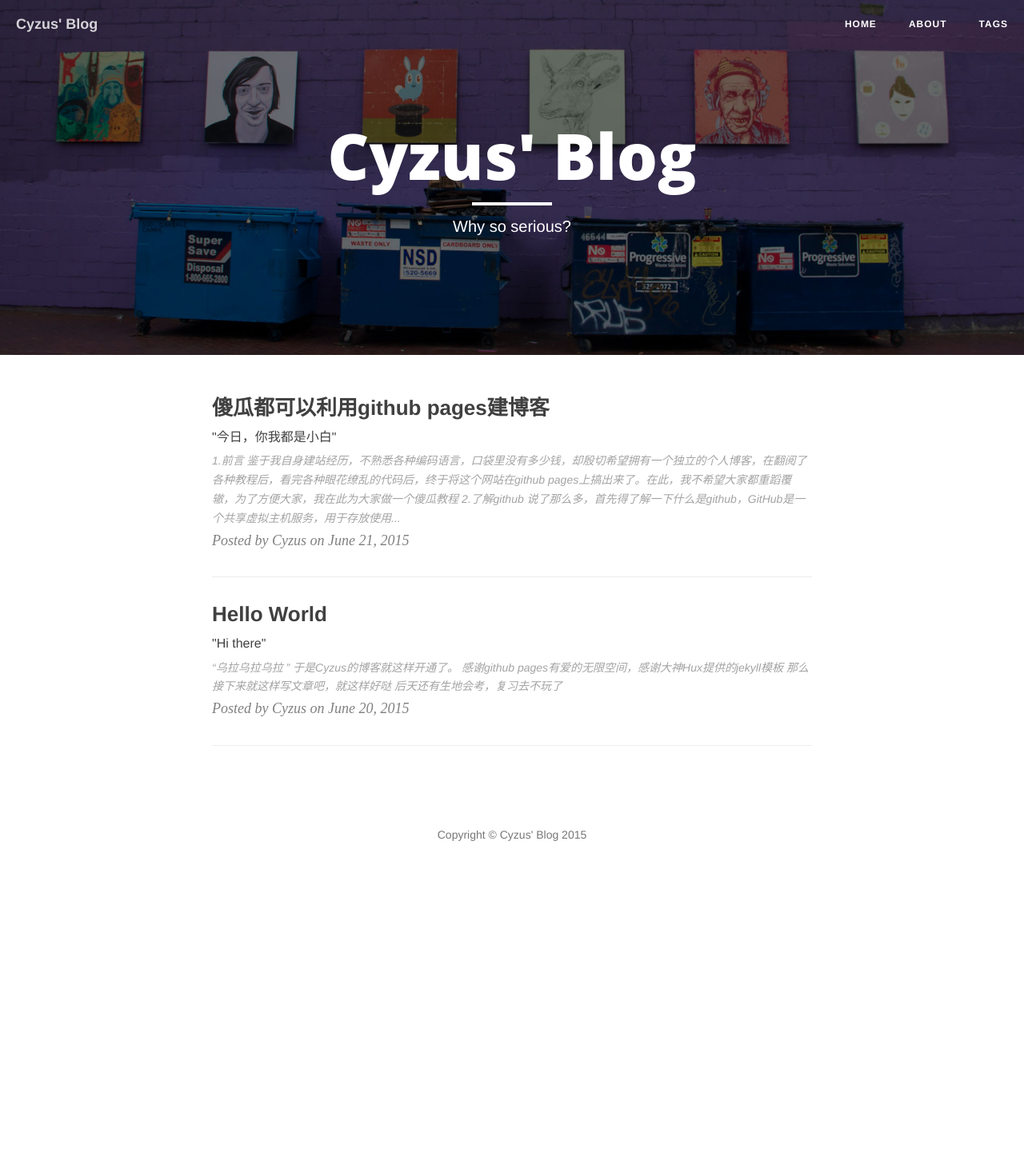
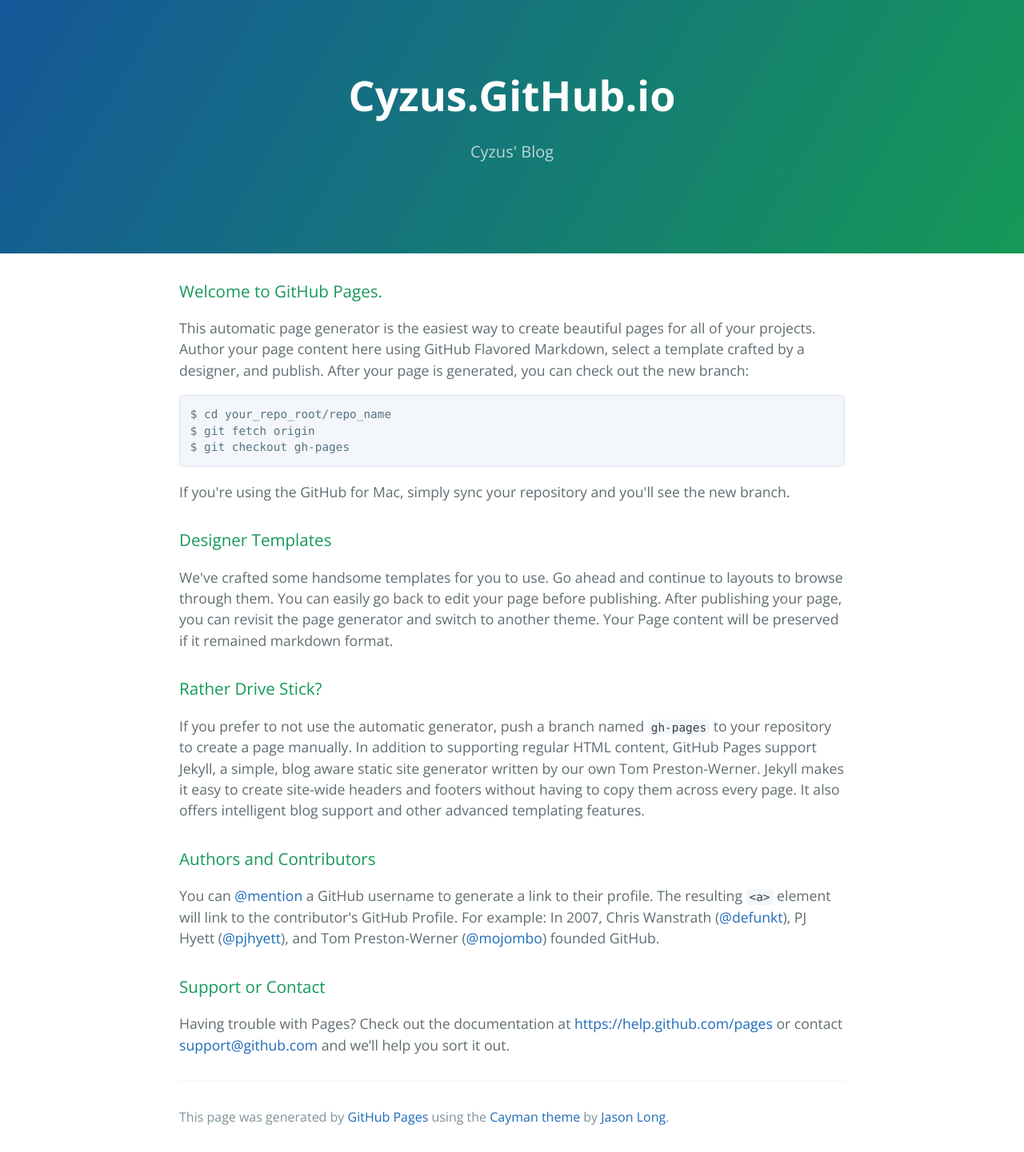
Before and after one commit to heyl1989/cyzus.github.io, a Jekyll site: the page index.html, which Jekyll copies as it is, in a window 1280 px wide. Shown: the whole page at 80% size. Built offline with Jekyll 4.4.1, drawn with Linux system fonts in a browser that asks for light colours; nearby versions of some CDN libraries; the list of posts is cut into pages by our own code; before the commit the page ends 1149 px from its top, so only the background shows below that.

Commit message:
Replace master branch with page content via GitHub

```diff
--- a/index.html
+++ b/index.html
@@ -1,40 +1,60 @@
----
-layout: page
-description: "Why so serious?"
----
+<!DOCTYPE html>
+<html lang="en-us">
+  <head>
+    <meta charset="UTF-8">
+    <title>Cyzus.GitHub.io by cyzus</title>
+    <meta name="viewport" content="width=device-width, initial-scale=1">
+    <link rel="stylesheet" type="text/css" href="stylesheets/normalize.css" media="screen">
+    <link href='http://fonts.googleapis.com/css?family=Open+Sans:400,700' rel='stylesheet' type='text/css'>
+    <link rel="stylesheet" type="text/css" href="stylesheets/stylesheet.css" media="screen">
+    <link rel="stylesheet" type="text/css" href="stylesheets/github-light.css" media="screen">
+  </head>
+  <body>
+    <section class="page-header">
+      <h1 class="project-name">Cyzus.GitHub.io</h1>
+      <h2 class="project-tagline">Cyzus&#39; Blog</h2>
+    </section>
 
-{% for post in paginator.posts %}
-<div class="post-preview">
-    <a href="{{ post.url | prepend: site.baseurl }}">
-        <h2 class="post-title">            {{ post.title }}
-        </h2>
-        {% if post.subtitle %}
-        <h3 class="post-subtitle">
-            {{ post.subtitle }}
-        </h3>
-        {% endif %}
-        <div class="post-content-preview">
-            {{ post.content | strip_html | truncate:200 }}
-        </div>
-    </a>
-    <p class="post-meta">Posted by {% if post.author %}{{ post.author }}{% else %}{{ site.title }}{% endif %} on {{ post.date | date: "%B %-d, %Y" }}</p>
+    <section class="main-content">
+      <h3>
+<a id="welcome-to-github-pages" class="anchor" href="#welcome-to-github-pages" aria-hidden="true"><span class="octicon octicon-link"></span></a>Welcome to GitHub Pages.</h3>
 
-</div>
-<hr>
-{% endfor %}
+<p>This automatic page generator is the easiest way to create beautiful pages for all of your projects. Author your page content here using GitHub Flavored Markdown, select a template crafted by a designer, and publish. After your page is generated, you can check out the new branch:</p>
 
-<!-- Pager -->
-{% if paginator.total_pages > 1 %}
-<ul class="pager">
-    {% if paginator.previous_page %}
-    <li class="previous">
-        <a href="{{ paginator.previous_page_path | prepend: site.baseurl | replace: '//', '/' }}">&larr; Newer Posts</a>
-    </li>
-    {% endif %}
-    {% if paginator.next_page %}
-    <li class="next">
-        <a href="{{ paginator.next_page_path | prepend: site.baseurl | replace: '//', '/' }}">Older Posts &rarr;</a>
-    </li>
-    {% endif %}
-</ul>
-{% endif %}
+<pre><code>$ cd your_repo_root/repo_name
+$ git fetch origin
+$ git checkout gh-pages
+</code></pre>
+
+<p>If you're using the GitHub for Mac, simply sync your repository and you'll see the new branch.</p>
+
+<h3>
+<a id="designer-templates" class="anchor" href="#designer-templates" aria-hidden="true"><span class="octicon octicon-link"></span></a>Designer Templates</h3>
+
+<p>We've crafted some handsome templates for you to use. Go ahead and continue to layouts to browse through them. You can easily go back to edit your page before publishing. After publishing your page, you can revisit the page generator and switch to another theme. Your Page content will be preserved if it remained markdown format.</p>
+
+<h3>
+<a id="rather-drive-stick" class="anchor" href="#rather-drive-stick" aria-hidden="true"><span class="octicon octicon-link"></span></a>Rather Drive Stick?</h3>
+
+<p>If you prefer to not use the automatic generator, push a branch named <code>gh-pages</code> to your repository to create a page manually. In addition to supporting regular HTML content, GitHub Pages support Jekyll, a simple, blog aware static site generator written by our own Tom Preston-Werner. Jekyll makes it easy to create site-wide headers and footers without having to copy them across every page. It also offers intelligent blog support and other advanced templating features.</p>
+
+<h3>
+<a id="authors-and-contributors" class="anchor" href="#authors-and-contributors" aria-hidden="true"><span class="octicon octicon-link"></span></a>Authors and Contributors</h3>
+
+<p>You can <a href="https://github.com/blog/821" class="user-mention">@mention</a> a GitHub username to generate a link to their profile. The resulting <code>&lt;a&gt;</code> element will link to the contributor's GitHub Profile. For example: In 2007, Chris Wanstrath (<a href="https://github.com/defunkt" class="user-mention">@defunkt</a>), PJ Hyett (<a href="https://github.com/pjhyett" class="user-mention">@pjhyett</a>), and Tom Preston-Werner (<a href="https://github.com/mojombo" class="user-mention">@mojombo</a>) founded GitHub.</p>
+
+<h3>
+<a id="support-or-contact" class="anchor" href="#support-or-contact" aria-hidden="true"><span class="octicon octicon-link"></span></a>Support or Contact</h3>
+
+<p>Having trouble with Pages? Check out the documentation at <a href="https://help.github.com/pages">https://help.github.com/pages</a> or contact <a href="mailto:support@github.com">support@github.com</a> and we’ll help you sort it out.</p>
+
+      <footer class="site-footer">
+
+        <span class="site-footer-credits">This page was generated by <a href="https://pages.github.com">GitHub Pages</a> using the <a href="https://github.com/jasonlong/cayman-theme">Cayman theme</a> by <a href="https://twitter.com/jasonlong">Jason Long</a>.</span>
+      </footer>
+
+    </section>
+
+
+  </body>
+</html>
--- /dev/null
+++ b/stylesheets/github-light.css
@@ -0,0 +1,115 @@
+/*
+   Copyright 2014 GitHub Inc.
+
+   Licensed under the Apache License, Version 2.0 (the "License");
+   you may not use this file except in compliance with the License.
+   You may obtain a copy of the License at
+
+       http://www.apache.org/licenses/LICENSE-2.0
+
+   Unless required by applicable law or agreed to in writing, software
+   distributed under the License is distributed on an "AS IS" BASIS,
+   WITHOUT WARRANTIES OR CONDITIONS OF ANY KIND, either express or implied.
+   See the License for the specific language governing permissions and
+   limitations under the License.
+
+*/
+
+.pl-c /* comment */ {
+  color: #969896;
+}
+
+.pl-c1      /* constant, markup.raw, meta.diff.header, meta.module-reference, meta.property-name, support, support.constant, support.variable, variable.other.constant */,
+.pl-s .pl-v /* string variable */ {
+  color: #0086b3;
+}
+
+.pl-e  /* entity */,
+.pl-en /* entity.name */ {
+  color: #795da3;
+}
+
+.pl-s .pl-s1 /* string source */,
+.pl-smi      /* storage.modifier.import, storage.modifier.package, storage.type.java, variable.other, variable.parameter.function */ {
+  color: #333;
+}
+
+.pl-ent /* entity.name.tag */ {
+  color: #63a35c;
+}
+
+.pl-k /* keyword, storage, storage.type */ {
+  color: #a71d5d;
+}
+
+.pl-pds              /* punctuation.definition.string, string.regexp.character-class */,
+.pl-s                /* string */,
+.pl-s .pl-pse .pl-s1 /* string punctuation.section.embedded source */,
+.pl-sr               /* string.regexp */,
+.pl-sr .pl-cce       /* string.regexp constant.character.escape */,
+.pl-sr .pl-sra       /* string.regexp string.regexp.arbitrary-repitition */,
+.pl-sr .pl-sre       /* string.regexp source.ruby.embedded */ {
+  color: #183691;
+}
+
+.pl-v /* variable */ {
+  color: #ed6a43;
+}
+
+.pl-id /* invalid.deprecated */ {
+  color: #b52a1d;
+}
+
+.pl-ii /* invalid.illegal */ {
+  background-color: #b52a1d;
+  color: #f8f8f8;
+}
+
+.pl-sr .pl-cce /* string.regexp constant.character.escape */ {
+  color: #63a35c;
+  font-weight: bold;
+}
+
+.pl-ml /* markup.list */ {
+  color: #693a17;
+}
+
+.pl-mh        /* markup.heading */,
+.pl-mh .pl-en /* markup.heading entity.name */,
+.pl-ms        /* meta.separator */ {
+  color: #1d3e81;
+  font-weight: bold;
+}
+
+.pl-mq /* markup.quote */ {
+  color: #008080;
+}
+
+.pl-mi /* markup.italic */ {
+  color: #333;
+  font-style: italic;
+}
+
+.pl-mb /* markup.bold */ {
+  color: #333;
+  font-weight: bold;
+}
+
+.pl-md /* markup.deleted, meta.diff.header.from-file */ {
+  background-color: #ffecec;
+  color: #bd2c00;
+}
+
+.pl-mi1 /* markup.inserted, meta.diff.header.to-file */ {
+  background-color: #eaffea;
+  color: #55a532;
+}
+
+.pl-mdr /* meta.diff.range */ {
+  color: #795da3;
+  font-weight: bold;
+}
+
+.pl-mo /* meta.output */ {
+  color: #1d3e81;
+}
--- /dev/null
+++ b/stylesheets/stylesheet.css
@@ -0,0 +1,245 @@
+* {
+  box-sizing: border-box; }
+
+body {
+  padding: 0;
+  margin: 0;
+  font-family: "Open Sans", "Helvetica Neue", Helvetica, Arial, sans-serif;
+  font-size: 16px;
+  line-height: 1.5;
+  color: #606c71; }
+
+a {
+  color: #1e6bb8;
+  text-decoration: none; }
+  a:hover {
+    text-decoration: underline; }
+
+.btn {
+  display: inline-block;
+  margin-bottom: 1rem;
+  color: rgba(255, 255, 255, 0.7);
+  background-color: rgba(255, 255, 255, 0.08);
+  border-color: rgba(255, 255, 255, 0.2);
+  border-style: solid;
+  border-width: 1px;
+  border-radius: 0.3rem;
+  transition: color 0.2s, background-color 0.2s, border-color 0.2s; }
+  .btn + .btn {
+    margin-left: 1rem; }
+
+.btn:hover {
+  color: rgba(255, 255, 255, 0.8);
+  text-decoration: none;
+  background-color: rgba(255, 255, 255, 0.2);
+  border-color: rgba(255, 255, 255, 0.3); }
+
+@media screen and (min-width: 64em) {
+  .btn {
+    padding: 0.75rem 1rem; } }
+
+@media screen and (min-width: 42em) and (max-width: 64em) {
+  .btn {
+    padding: 0.6rem 0.9rem;
+    font-size: 0.9rem; } }
+
+@media screen and (max-width: 42em) {
+  .btn {
+    display: block;
+    width: 100%;
+    padding: 0.75rem;
+    font-size: 0.9rem; }
+    .btn + .btn {
+      margin-top: 1rem;
+      margin-left: 0; } }
+
+.page-header {
+  color: #fff;
+  text-align: center;
+  background-color: #159957;
+  background-image: linear-gradient(120deg, #155799, #159957); }
+
+@media screen and (min-width: 64em) {
+  .page-header {
+    padding: 5rem 6rem; } }
+
+@media screen and (min-width: 42em) and (max-width: 64em) {
+  .page-header {
+    padding: 3rem 4rem; } }
+
+@media screen and (max-width: 42em) {
+  .page-header {
+    padding: 2rem 1rem; } }
+
+.project-name {
+  margin-top: 0;
+  margin-bottom: 0.1rem; }
+
+@media screen and (min-width: 64em) {
+  .project-name {
+    font-size: 3.25rem; } }
+
+@media screen and (min-width: 42em) and (max-width: 64em) {
+  .project-name {
+    font-size: 2.25rem; } }
+
+@media screen and (max-width: 42em) {
+  .project-name {
+    font-size: 1.75rem; } }
+
+.project-tagline {
+  margin-bottom: 2rem;
+  font-weight: normal;
+  opacity: 0.7; }
+
+@media screen and (min-width: 64em) {
+  .project-tagline {
+    font-size: 1.25rem; } }
+
+@media screen and (min-width: 42em) and (max-width: 64em) {
+  .project-tagline {
+    font-size: 1.15rem; } }
+
+@media screen and (max-width: 42em) {
+  .project-tagline {
+    font-size: 1rem; } }
+
+.main-content :first-child {
+  margin-top: 0; }
+.main-content img {
+  max-width: 100%; }
+.main-content h1, .main-content h2, .main-content h3, .main-content h4, .main-content h5, .main-content h6 {
+  margin-top: 2rem;
+  margin-bottom: 1rem;
+  font-weight: normal;
+  color: #159957; }
+.main-content p {
+  margin-bottom: 1em; }
+.main-content code {
+  padding: 2px 4px;
+  font-family: Consolas, "Liberation Mono", Menlo, Courier, monospace;
+  font-size: 0.9rem;
+  color: #383e41;
+  background-color: #f3f6fa;
+  border-radius: 0.3rem; }
+.main-content pre {
+  padding: 0.8rem;
+  margin-top: 0;
+  margin-bottom: 1rem;
+  font: 1rem Consolas, "Liberation Mono", Menlo, Courier, monospace;
+  color: #567482;
+  word-wrap: normal;
+  background-color: #f3f6fa;
+  border: solid 1px #dce6f0;
+  border-radius: 0.3rem; }
+  .main-content pre > code {
+    padding: 0;
+    margin: 0;
+    font-size: 0.9rem;
+    color: #567482;
+    word-break: normal;
+    white-space: pre;
+    background: transparent;
+    border: 0; }
+.main-content .highlight {
+  margin-bottom: 1rem; }
+  .main-content .highlight pre {
+    margin-bottom: 0;
+    word-break: normal; }
+.main-content .highlight pre, .main-content pre {
+  padding: 0.8rem;
+  overflow: auto;
+  font-size: 0.9rem;
+  line-height: 1.45;
+  border-radius: 0.3rem; }
+.main-content pre code, .main-content pre tt {
+  display: inline;
+  max-width: initial;
+  padding: 0;
+  margin: 0;
+  overflow: initial;
+  line-height: inherit;
+  word-wrap: normal;
+  background-color: transparent;
+  border: 0; }
+  .main-content pre code:before, .main-content pre code:after, .main-content pre tt:before, .main-content pre tt:after {
+    content: normal; }
+.main-content ul, .main-content ol {
+  margin-top: 0; }
+.main-content blockquote {
+  padding: 0 1rem;
+  margin-left: 0;
+  color: #819198;
+  border-left: 0.3rem solid #dce6f0; }
+  .main-content blockquote > :first-child {
+    margin-top: 0; }
+  .main-content blockquote > :last-child {
+    margin-bottom: 0; }
+.main-content table {
+  display: block;
+  width: 100%;
+  overflow: auto;
+  word-break: normal;
+  word-break: keep-all; }
+  .main-content table th {
+    font-weight: bold; }
+  .main-content table th, .main-content table td {
+    padding: 0.5rem 1rem;
+    border: 1px solid #e9ebec; }
+.main-content dl {
+  padding: 0; }
+  .main-content dl dt {
+    padding: 0;
+    margin-top: 1rem;
+    font-size: 1rem;
+    font-weight: bold; }
+  .main-content dl dd {
+    padding: 0;
+    margin-bottom: 1rem; }
+.main-content hr {
+  height: 2px;
+  padding: 0;
+  margin: 1rem 0;
+  background-color: #eff0f1;
+  border: 0; }
+
+@media screen and (min-width: 64em) {
+  .main-content {
+    max-width: 64rem;
+    padding: 2rem 6rem;
+    margin: 0 auto;
+    font-size: 1.1rem; } }
+
+@media screen and (min-width: 42em) and (max-width: 64em) {
+  .main-content {
+    padding: 2rem 4rem;
+    font-size: 1.1rem; } }
+
+@media screen and (max-width: 42em) {
+  .main-content {
+    padding: 2rem 1rem;
+    font-size: 1rem; } }
+
+.site-footer {
+  padding-top: 2rem;
+  margin-top: 2rem;
+  border-top: solid 1px #eff0f1; }
+
+.site-footer-owner {
+  display: block;
+  font-weight: bold; }
+
+.site-footer-credits {
+  color: #819198; }
+
+@media screen and (min-width: 64em) {
+  .site-footer {
+    font-size: 1rem; } }
+
+@media screen and (min-width: 42em) and (max-width: 64em) {
+  .site-footer {
+    font-size: 1rem; } }
+
+@media screen and (max-width: 42em) {
+  .site-footer {
+    font-size: 0.9rem; } }
```
Also changed, not shown: params.json (added, +1 -0 lines), stylesheets/normalize.css (added).
